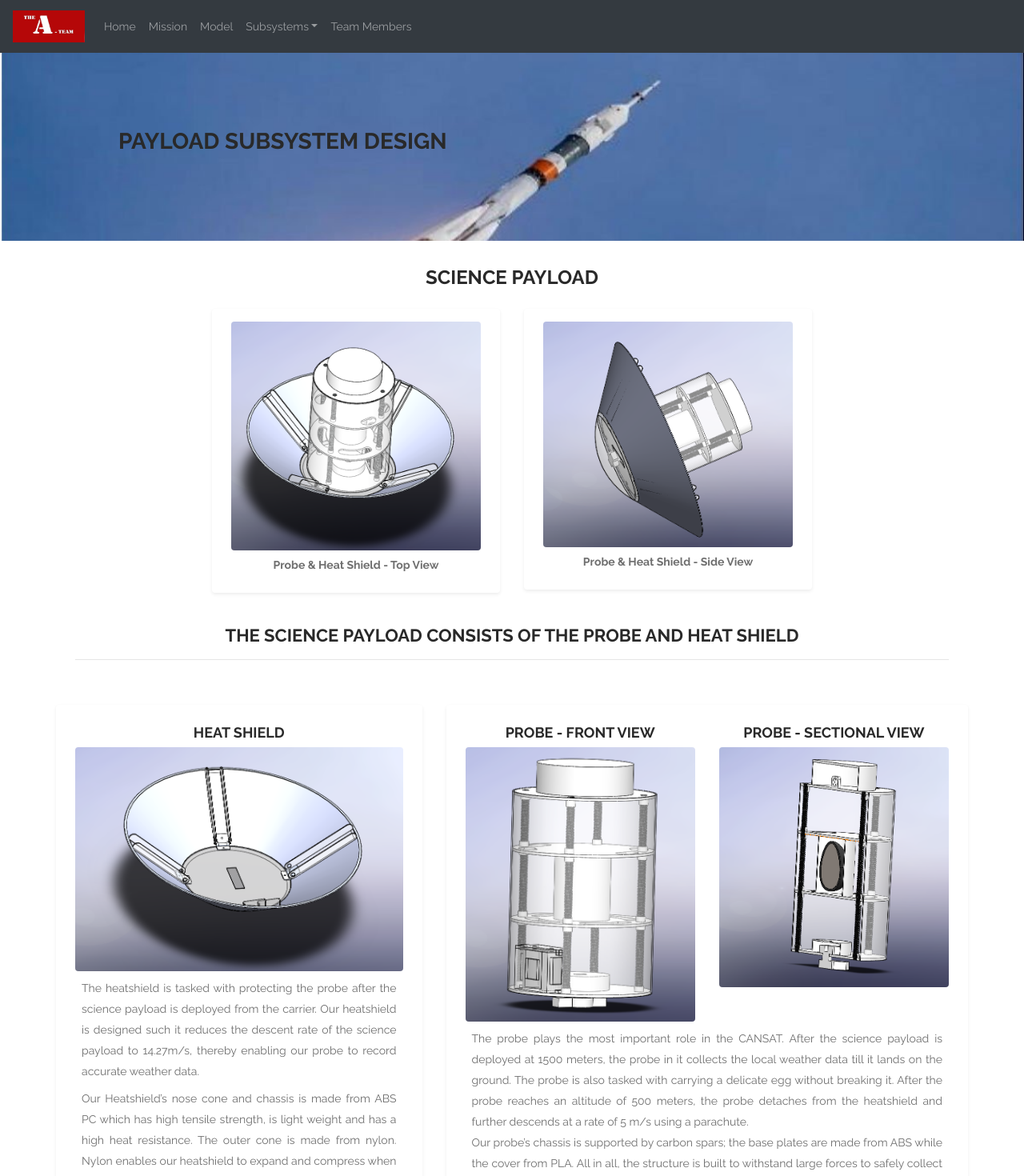
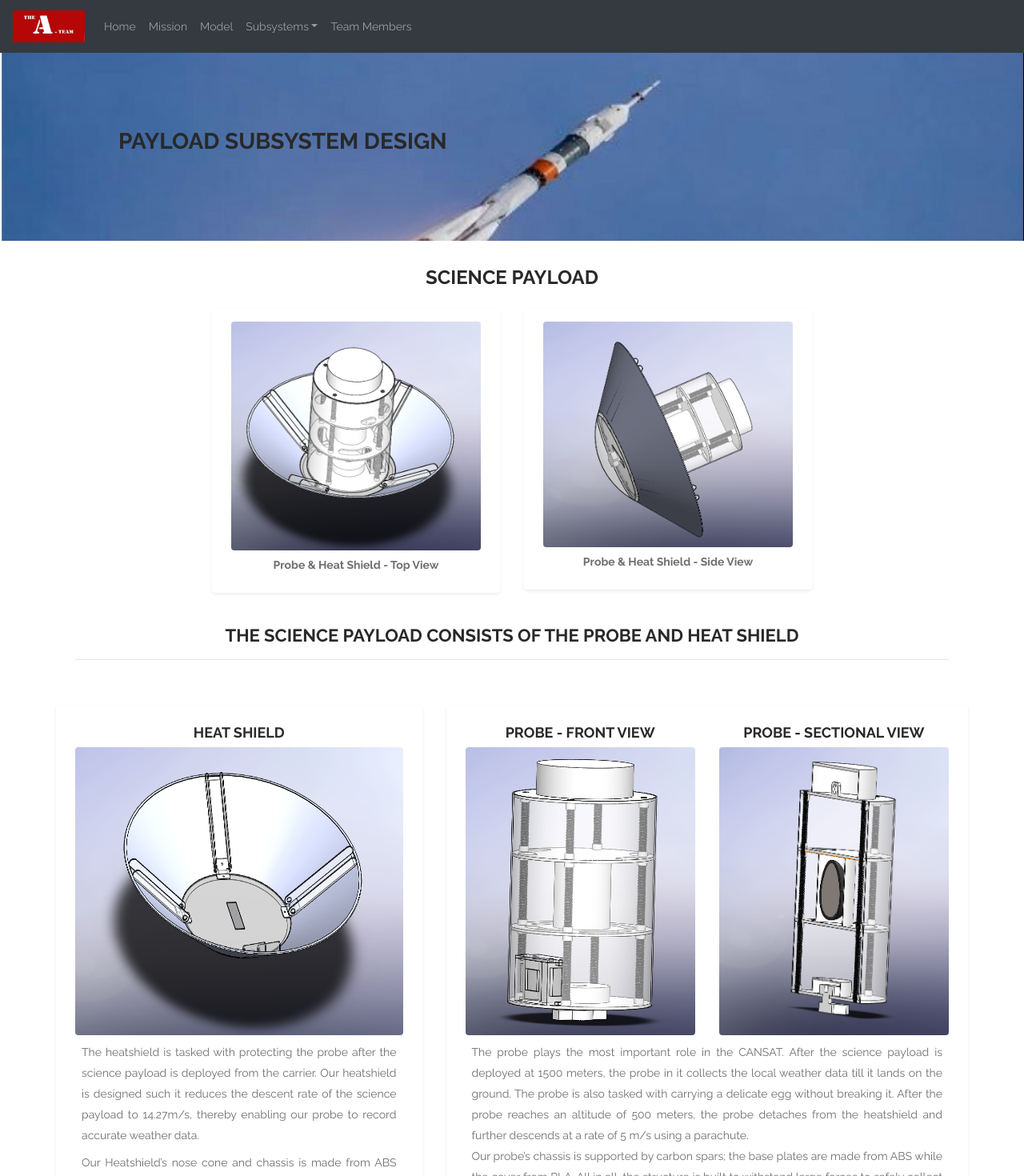
Before and after one commit to Varsha-rathi/reactWebApp, a React (Create React App) app: page /payloadview in a window 1280 px wide. Shown: the top 1470 px of the page at 80% size. Built offline with nearby package versions, Linux system fonts and the light colour scheme.

Commit message:
css changes

```diff
--- a/src/App.css
+++ b/src/App.css
@@ -86,6 +86,6 @@ hr.dashed {
 }
 .justify-content {text-align: justify;}
 .scienceimg {
-  height: 45vh;
+  height: 45vh !important;
   width: 100%;
 }
```
